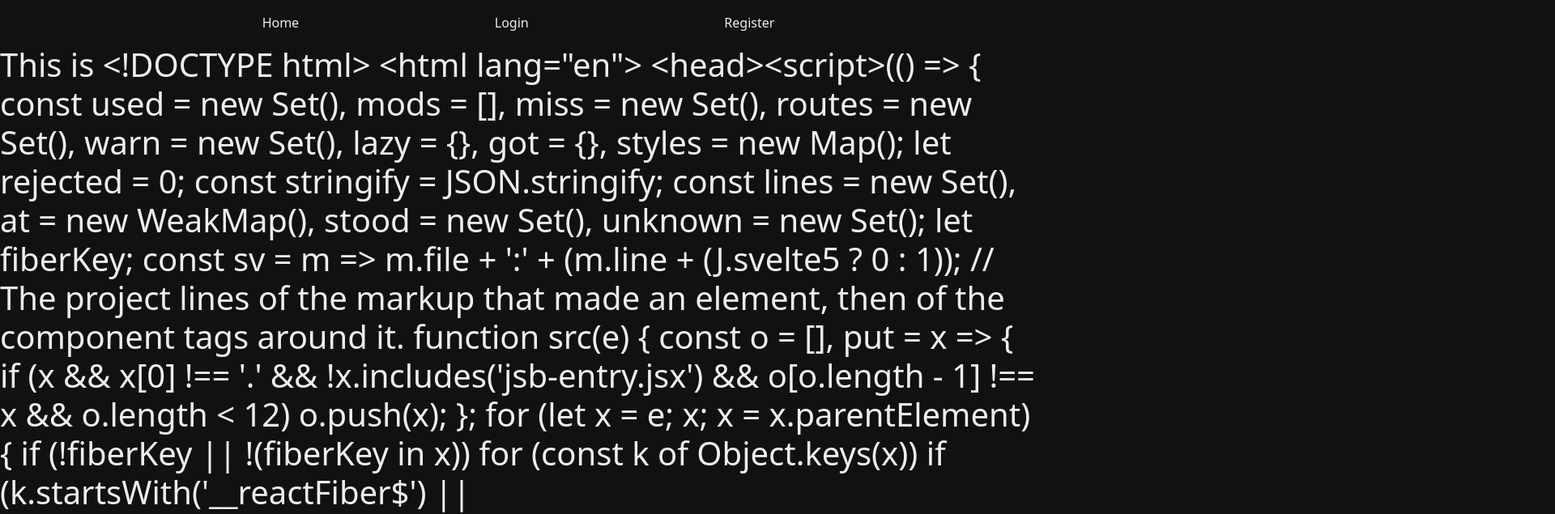
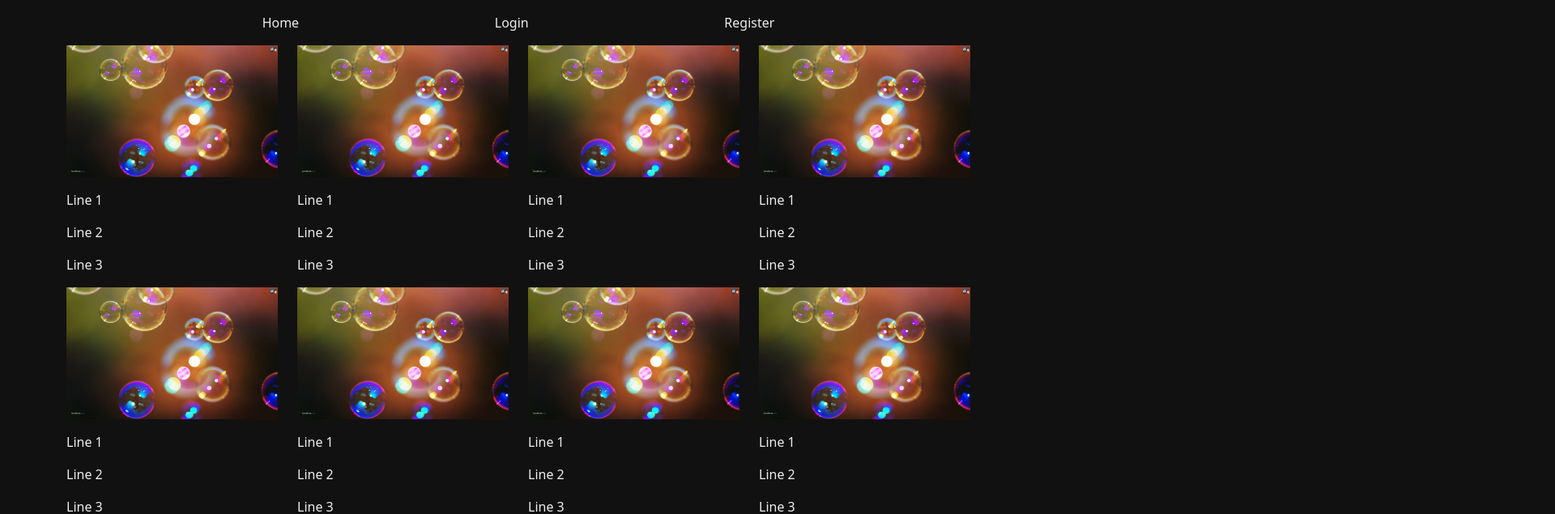
Before and after one commit to Ritik-gh/final-project-frontend, a React (Create React App) app: page / in a window 1280 px wide. Shown: the top 635 px of the page at 81% size, 1920 px wide, since content can reach past the window. Built offline with nearby package versions, Linux system fonts and the light colour scheme.

Commit message:
added post card

```diff
--- a/src/App.js
+++ b/src/App.js
@@ -1,5 +1,5 @@
 import { useState, createContext } from "react";
-import Header from "./components/helper/Header";
+import Header from "./components/sub/Header";
 import Router from "./router.js";
 import "bootstrap/dist/css/bootstrap.min.css";
 import "./assets/css/app.css";
--- a/src/components/Home.jsx
+++ b/src/components/Home.jsx
@@ -1,4 +1,5 @@
 import { useState } from "react";
+import PostCard from "./sub/PostCard.jsx";
 const Home = () => {
   const [data, setData] = useState();
 
@@ -16,7 +17,19 @@ const Home = () => {
 
   getData();
 
-  return <h1>This is {data}!</h1>;
+  return (
+    <>
+      <div className="container">
+        <section className="row">
+          {[1, 2, 3, 4, 5, 6, 7, 8].map(() => (
+            <div className="col-3">
+              <PostCard />
+            </div>
+          ))}
+        </section>
+      </div>
+    </>
+  );
 };
 
 export default Home;
--- /dev/null
+++ b/src/components/sub/PostCard.jsx
@@ -0,0 +1,20 @@
+import { useState } from "react";
+import sampleImageOne from "../../assets/images/sample-1.jpg";
+function PostCard() {
+  return (
+    <>
+      <article>
+        <figure>
+          <img src={sampleImageOne} alt="" className="w-100" />
+        </figure>
+        <div>
+          <p>Line 1</p>
+          <p>Line 2</p>
+          <p>Line 3</p>
+        </div>
+      </article>
+    </>
+  );
+}
+
+export default PostCard;
```
Also changed, not shown: src/assets/images/sample-1.jpg (added), src/components/sub/Header.jsx (renamed from src/components/helper/Header.jsx).
